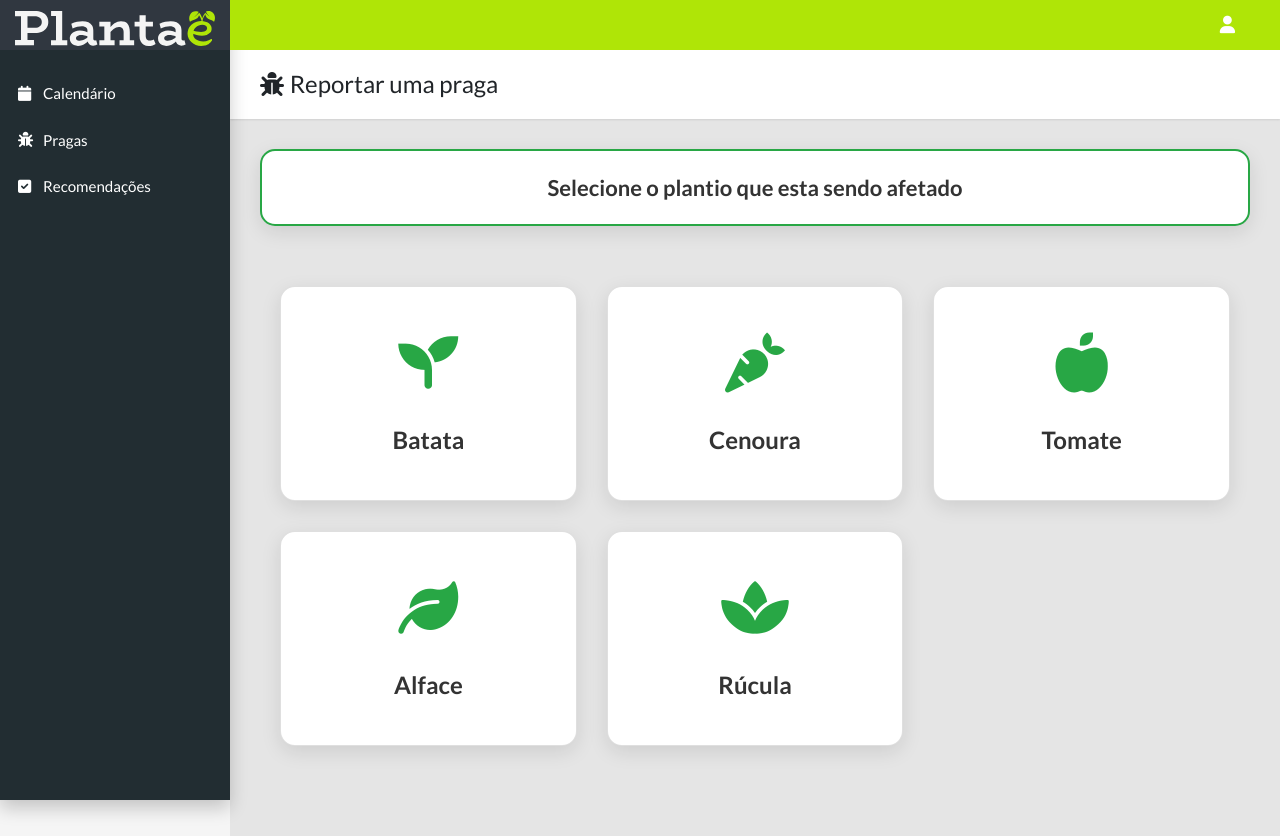
After one commit to Carlosesposito22/Plantae2, a Django app: page /praga/ in a window 1280 px wide. The commit adds this page. Run offline with Django 4.2, Linux system fonts and the light colour scheme; parts of the project's set-up code (start-up, migrations or seed data) failed here and were passed over; some libraries are stand-ins or nearby versions.

Commit message:
parcial pragas

```diff
--- a/site_cc/urls.py
+++ b/site_cc/urls.py
@@ -16,7 +16,7 @@ urlpatterns = [
     path("event/<int:pk>/remove", views.event_member_delete, name="remove_event"),
     path("all-event-list/", views.all_events_list, name="all_events"),
     path("running-event-list/", views.running_events_list, name="running_events"),
-    path('tempo/', views.tempo, name='tempo'),
+    path('praga/', views.praga, name='praga'),
     path('recomendacao/', views.recomendacao, name='recomendacao'),
     path("event/plantio/<int:plantio_event_id>/create_colheita/", views.create_colheita_event, name="create_colheita_event"),
 
--- a/site_cc/views.py
+++ b/site_cc/views.py
@@ -17,6 +17,170 @@ from .forms import EventForm
 
 API_KEY = 'AIzaSyC4AVfey0X8ONDz9f_vdw6Sq9yDdhHFowk'
 genai.configure(api_key=API_KEY)
+
+pragas_doencas = {
+    'Tomate': {
+        'pragas': [
+            {
+                'nome': 'Traça-do-tomateiro',
+                'caracteristicas': 'Larvas que perfuram os frutos e folhas, causando grandes prejuízos devido à alimentação intensa e à redução da qualidade dos frutos. Podem provocar deformações e queda prematura dos frutos.',
+                'aplicavel_para': ['Tomate']
+            },
+            {
+                'nome': 'Pulgão',
+                'caracteristicas': 'Inseto que suga a seiva da planta, transmitindo viroses e enfraquecendo o crescimento, resultando em folhas enroladas e crescimento atrofiado. Também excreta uma substância pegajosa que favorece o crescimento de fungos.',
+                'aplicavel_para': ['Tomate', 'Alface']
+            },
+            {
+                'nome': 'Broca-do-fruto',
+                'caracteristicas': 'Inseto cujas larvas perfuram os frutos, comprometendo sua qualidade e causando apodrecimento acelerado.',
+                'aplicavel_para': ['Tomate']
+            }
+        ],
+        'doencas': [
+            {
+                'nome': 'Requeima',
+                'caracteristicas': 'Doença fúngica que causa manchas escuras nas folhas e frutos, podendo levar à perda total da colheita. As manchas começam nas bordas das folhas e se expandem, causando necrose e morte do tecido.',
+                'aplicavel_para': ['Tomate']
+            },
+            {
+                'nome': 'Murcha-bacteriana',
+                'caracteristicas': 'Infecção bacteriana que causa murcha súbita das plantas, seguida por amarelecimento das folhas. Pode ser transmitida pela água ou solo contaminado.',
+                'aplicavel_para': ['Tomate', 'Batata']
+            },
+            {
+                'nome': 'Mancha-bacteriana',
+                'caracteristicas': 'Manchas pequenas e encharcadas que evoluem para áreas maiores e marrons, afetando folhas, caules e frutos.',
+                'aplicavel_para': ['Tomate']
+            }
+        ]
+    },
+    'Cenoura': {
+        'pragas': [
+            {
+                'nome': 'Mosca-da-cenoura',
+                'caracteristicas': 'Larvas que se alimentam das raízes, causando deformações, cavidades escuras e perdas significativas na colheita. A infestação pode ser favorecida por solo úmido e condições de plantio inadequadas.',
+                'aplicavel_para': ['Cenoura']
+            },
+            {
+                'nome': 'Nematóides',
+                'caracteristicas': 'Pequenos vermes que atacam as raízes, prejudicando o desenvolvimento da planta e causando galhas nas raízes, que dificultam a absorção de nutrientes.',
+                'aplicavel_para': ['Cenoura', 'Rúcula']
+            },
+            {
+                'nome': 'Pulgão-verde',
+                'caracteristicas': 'Suga a seiva das folhas, causando enrolamento e redução no crescimento da planta. Pode transmitir doenças virais.',
+                'aplicavel_para': ['Cenoura']
+            }
+        ],
+        'doencas': [
+            {
+                'nome': 'Queima-das-folhas',
+                'caracteristicas': 'Lesões marrons que progridem para necrose nas folhas, geralmente causadas por um fungo. Podem resultar em perda de área foliar significativa, afetando a fotossíntese e a produtividade.',
+                'aplicavel_para': ['Cenoura']
+            },
+            {
+                'nome': 'Podridão-mole',
+                'caracteristicas': 'Causada por bactérias, resulta em apodrecimento aquoso e de odor desagradável nas raízes, especialmente em condições de alta umidade.',
+                'aplicavel_para': ['Cenoura']
+            }
+        ]
+    },
+    'Alface': {
+        'pragas': [
+            {
+                'nome': 'Lagarta-das-folhas',
+                'caracteristicas': 'Insetos que devoram as folhas, deixando buracos irregulares e reduzindo a qualidade do produto. Podem ser identificadas pela presença de fezes nas folhas afetadas.',
+                'aplicavel_para': ['Alface']
+            },
+            {
+                'nome': 'Pulgão',
+                'caracteristicas': 'Inseto que suga a seiva da planta, transmitindo viroses, enfraquecendo o crescimento e causando folhas amareladas e enroladas. A substância pegajosa que excretam favorece o desenvolvimento de fungos como a fumagina.',
+                'aplicavel_para': ['Tomate', 'Alface']
+            },
+            {
+                'nome': 'Tripes',
+                'caracteristicas': 'Insetos pequenos que causam manchas prateadas nas folhas devido à sucção de seiva, levando à deformação e morte dos tecidos.',
+                'aplicavel_para': ['Alface']
+            }
+        ],
+        'doencas': [
+            {
+                'nome': 'Míldio',
+                'caracteristicas': 'Doença causada por fungos que resulta em manchas amareladas na parte superior das folhas, enquanto na parte inferior surge uma camada de fungos de coloração branca ou acinzentada. Afeta severamente o crescimento.',
+                'aplicavel_para': ['Alface']
+            },
+            {
+                'nome': 'Podridão de esclerotínia',
+                'caracteristicas': 'Causa podridão branca no caule e nas folhas, com presença de micélio de fungo e escleródios pretos, levando à morte da planta.',
+                'aplicavel_para': ['Alface']
+            }
+        ]
+    },
+    'Batata': {
+        'pragas': [
+            {
+                'nome': 'Besouro-da-batata',
+                'caracteristicas': 'Inseto que se alimenta das folhas, causando grandes danos à planta e comprometendo o crescimento e a produtividade. Pode devastar plantações inteiras se não controlado.',
+                'aplicavel_para': ['Batata']
+            },
+            {
+                'nome': 'Lagarta-rosada',
+                'caracteristicas': 'Ataca os tubérculos, formando galerias internas e reduzindo a qualidade e a capacidade de armazenamento.',
+                'aplicavel_para': ['Batata']
+            }
+        ],
+        'doencas': [
+            {
+                'nome': 'Murcha-bacteriana',
+                'caracteristicas': 'Infecção que causa murcha súbita das plantas, seguida por amarelecimento e escurecimento dos vasos. Ocorre especialmente em climas quentes e úmidos.',
+                'aplicavel_para': ['Tomate', 'Batata']
+            },
+            {
+                'nome': 'Requeima',
+                'caracteristicas': 'Manchas escuras nas folhas e tubérculos, que progridem para necrose. As áreas afetadas podem exibir um crescimento fúngico em condições úmidas.',
+                'aplicavel_para': ['Batata']
+            },
+            {
+                'nome': 'Podridão-seca',
+                'caracteristicas': 'Causada por fungos, resulta em tubérculos com áreas murchas e descoloridas, que eventualmente secam e apodrecem.',
+                'aplicavel_para': ['Batata']
+            }
+        ]
+    },
+    'Rúcula': {
+        'pragas': [
+            {
+                'nome': 'Nematóides',
+                'caracteristicas': 'Pequenos vermes que atacam as raízes, causando galhas e reduzindo a absorção de nutrientes, prejudicando o desenvolvimento da planta e deixando-a mais suscetível a outras doenças.',
+                'aplicavel_para': ['Cenoura', 'Rúcula']
+            },
+            {
+                'nome': 'Pulgão',
+                'caracteristicas': 'Inseto que suga a seiva da planta, transmitindo viroses e causando deformações e amarelecimento das folhas. Excreta uma substância adocicada que pode atrair formigas e favorecer fungos.',
+                'aplicavel_para': ['Tomate', 'Alface', 'Rúcula']
+            },
+            {
+                'nome': 'Lagarta-da-ruz',
+                'caracteristicas': 'Insetos que causam danos ao se alimentarem das folhas, podendo reduzir a qualidade da colheita.',
+                'aplicavel_para': ['Rúcula']
+            }
+        ],
+        'doencas': [
+            {
+                'nome': 'Míldio',
+                'caracteristicas': 'Doença fúngica que causa manchas amareladas e um pó branco nas folhas, podendo comprometer a qualidade da produção.',
+                'aplicavel_para': ['Rúcula']
+            },
+            {
+                'nome': 'Podridão-rota',
+                'caracteristicas': 'Causada por fungos, resulta em apodrecimento das folhas e hastes, especialmente em condições de alta umidade.',
+                'aplicavel_para': ['Rúcula']
+            }
+        ]
+    }
+}
+
 
 plantas = {
     'Tomate': {
@@ -379,6 +543,12 @@ def tempo(request):
 
     return render(request, 'site_cc/tempo.html', contexto)
 
+
+
+def praga(request):
+    return render(request, 'site_cc/praga.html')
+
+
 def recomendacao(request):
     resultado = None
     texto_gerado = None
--- a/templates/base/base.html
+++ b/templates/base/base.html
@@ -43,7 +43,7 @@
                     <a class="app-menu__item" href="{% url 'site_cc:calendar' %}"><i class="app-menu__icon fa fa-calendar"></i><span class="app-menu__label">Calendário</span></a>
                 </li>
                 <li>
-                    <a class="app-menu__item" href="{% url 'site_cc:tempo' %}"><i class="app-menu__icon fa fa-thermometer-full"></i><span class="app-menu__label">Tempo</span></a>
+                    <a class="app-menu__item" href="{% url 'site_cc:praga' %}"><i class="app-menu__icon fa fa-bug"></i><span class="app-menu__label">Pragas</span></a>
                 </li>
                 <li>
                     <a class="app-menu__item" href="{% url 'site_cc:recomendacao' %}"><i class="app-menu__icon fa fa-check-square"></i><span class="app-menu__label">Recomendações</span></a>
--- /dev/null
+++ b/templates/site_cc/praga.html
@@ -0,0 +1,132 @@
+{% extends 'base/base.html' %}
+{% load static %}
+
+{% block breadcrumb %}
+  <div>
+      <h1><i class="app-menu__icon fa fa-bug"></i> Reportar uma praga</h1>
+  </div>
+{% endblock breadcrumb %}
+
+{% block extracss %}
+    <link rel="stylesheet" href="{% static 'css/cards.css' %}">
+    <link rel="stylesheet" href="https://cdnjs.cloudflare.com/ajax/libs/font-awesome/6.0.0-beta3/css/all.min.css">
+    <style>
+        body {
+            background-color: #f5f5f5; /* Fundo mais agradável visualmente */
+        }
+
+        .info-box {
+            background-color: #ffffff; /* Cor de fundo */
+            border: 2px solid #28a745; /* Borda verde */
+            border-radius: 15px; /* Cantos arredondados */
+            padding: 20px; /* Espaçamento interno */
+            text-align: center; /* Centralização do texto */
+            font-size: 22px; /* Tamanho da fonte */
+            font-weight: bold; /* Texto em negrito */
+            color: #333; /* Cor do texto */
+            max-width: 1200px; /* Mesma largura máxima dos cards */
+            width: 100%; /* Largura completa */
+            margin: 0 auto 30px; /* Centralizado com margem inferior */
+            box-shadow: 0 6px 20px rgba(0, 0, 0, 0.1); /* Sombra suave */
+        }
+
+        .card-container {
+            max-width: 1200px; /* Mesma largura máxima */
+            margin: 0 auto; /* Centralizado */
+            display: grid;
+            grid-template-columns: repeat(3, 1fr);
+            gap: 30px;
+            padding: 0; /* Remover padding adicional para manter a mesma largura */
+        }
+
+
+        .card-container {
+            display: grid;
+            grid-template-columns: repeat(3, 1fr);
+            gap: 30px;
+            margin: 40px auto;
+            max-width: 1200px; /* Definido para manter o tamanho ideal */
+            padding: 20px;
+        }
+
+        .card {
+            background-color: #ffffff;
+            border-radius: 15px;
+            box-shadow: 0 6px 20px rgba(0, 0, 0, 0.1);
+            text-align: center;
+            padding: 30px; /* Aumentado para deixar o conteúdo mais espaçado */
+            transition: transform 0.3s, box-shadow 0.3s;
+            overflow: hidden; /* Mantém a borda redonda */
+        }
+
+        .card:hover {
+            transform: scale(1.05); /* Suaviza o aumento do tamanho ao passar o mouse */
+            box-shadow: 0 10px 40px rgba(0, 0, 0, 0.2);
+        }
+
+        .card-icon {
+            font-size: 60px; /* Aumentei o tamanho do ícone */
+            margin-bottom: 15px;
+            color: #28a745;
+        }
+
+        .card-title {
+            font-size: 24px; /* Fonte maior para o título */
+            font-weight: bold;
+            color: #333;
+        }
+
+        .card-description {
+            font-size: 16px; /* Texto de descrição adicional */
+            color: #777;
+            margin-top: 10px;
+        }
+
+        /* Adicionando um efeito sutil ao fundo do card */
+        .card::before {
+            content: '';
+            position: absolute;
+            top: -20%;
+            right: -20%;
+            width: 140%;
+            height: 140%;
+            background: rgba(40, 167, 69, 0.05);
+            transform: rotate(25deg);
+            z-index: -1;
+            transition: all 0.4s ease-in-out;
+        }
+
+        .card:hover::before {
+            transform: rotate(15deg);
+            background: rgba(40, 167, 69, 0.1);
+        }
+    </style>
+{% endblock extracss %}
+
+{% block content %}
+<div class="info-box">
+    Selecione o plantio que esta sendo afetado
+</div>
+<div class="card-container">
+    <div class="card">
+        <div class="card-icon"><i class="fas fa-seedling"></i></div> <!-- Batata -->
+        <div class="card-title">Batata</div>
+    </div>
+    <div class="card">
+        <div class="card-icon"><i class="fas fa-carrot"></i></div> <!-- Cenoura -->
+        <div class="card-title">Cenoura</div>
+    </div>
+    <div class="card">
+        <div class="card-icon"><i class="fas fa-apple-alt"></i></div> <!-- Tomate -->
+        <div class="card-title">Tomate</div>
+    </div>
+    <div class="card">
+        <div class="card-icon"><i class="fas fa-leaf"></i></div> <!-- Alface -->
+        <div class="card-title">Alface</div>
+    </div>
+    <div class="card">
+        <div class="card-icon"><i class="fas fa-spa"></i></div> <!-- Rúcula -->
+        <div class="card-title">Rúcula</div>
+    </div>
+</div>
+{% endblock content %}
```
Also changed, not shown: templates/site_cc/tempo.html (deleted, +0 -272 lines).
